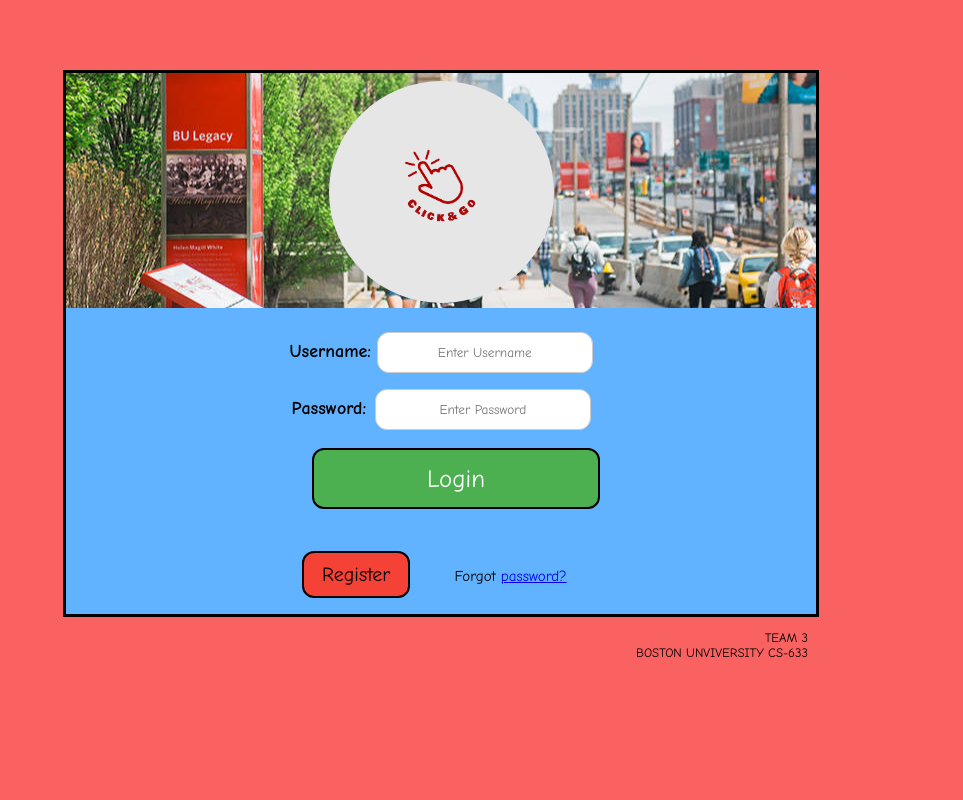
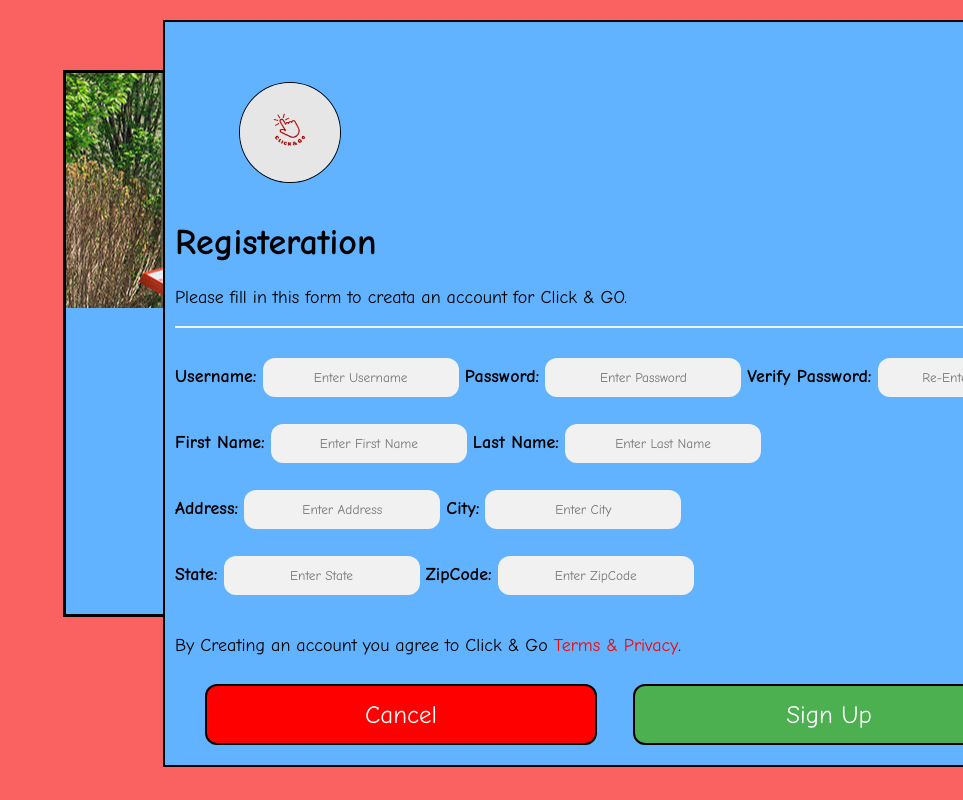
Before and after one commit to papatel12/-Ecommerce, a plain HTML site: page login.html in a window 1280 px wide. Both pictures are taken after a click on the button "Register". Shown: the top 800 px of the page, without its empty margins (317-1280 px from the left). Drawn offline with Linux system fonts and the light colour scheme.

Commit message:
Add files via upload

```diff
--- a/login.html
+++ b/login.html
@@ -8,6 +8,9 @@
 	<meta name="description" content="An easy-to-use e-commerce website for BU students" />
 	<!-- Links css to the HTML -->
 	<link rel="stylesheet" href="login.css" type="text/css" />
+	<link rel="stylesheet" href="register.css" type="text/css" />
+
+<!-- JavaScript hard-coded to test the sign-up
 	<script>
 		function check(form)
 		{
@@ -21,6 +24,7 @@
 			}
 		}
 	</script>
+-->
 	</head>
 	<body>
 
@@ -30,21 +34,84 @@
 			</div>
 
 			<div class="container">
-				<label for="uname"><b>Username:</b></label>
+				<label for="uname"><b>Username</b></label>
 				<input type="text"  name="user" placeholder="Enter Username" name="uname" required>
 			    </br>
 				<label for="psw"><b>Password:</b></label>
 				<input type="password" name="password" placeholder="Enter Password" name="psw" required>
 			    </br>
-				<button type="submit" onClick="check(this.form);" value="Login" name="Enter">Login</button>
+				<!--<button type="submit" onClick="check(this.form);" value="Login" name="Enter">Login</button> -->
+				<button type="submit" value="Login" name="Enter">Login</button>
 			</div>
 
 			<div class="container" style="background-color: rgb(98, 179, 255);">
-				<button type="button" class="registerbtn">Register</button>
+				<!--<button type="button" class="registerbtn">Register</button> -->
+				<button type="button" onclick="document.getElementById('id01').style.display='block'" class="registerbtn">Register</button>
 				<span class="psw" style="font-size: 15px;">Forgot <a href="#">password?</a></span>
+			</div>
+
+			<!-- This is Registeration Form:
+				Within the login page, if you click on Register button, it pop-up Register Form-->
+
+			<div id ="id01" class="modal">
+				<span onclick="document.getElementById('id01').style.display='none'" class="close" title="Close Modal">&times;</span>
+				<span class= image>
+						<img src="Logo_File.png" alt="go" class="logo">
+				</span>
+				<form class="modal-content">
+					<div class="modalCont">
+						<h1>Registeration</h1>
+						<p>Please fill in this form to creata an account for Click & GO.</p>
+						<hr>
+						<label for="username"><b>Username:</b></label>
+						<input  type="text" placeholder="Enter Username" name="username" required>
+
+						<label for="psw"><b>Password:</b></label>
+						<input  type="password" placeholder="Enter Password" name="psw" required>
+
+						<label for="psw-repeat"><b>Verify Password:</b></label>
+						<input  type="password" placeholder="Re-Enter Password" name="psw-repeat" required>
+						<br>
+
+						<label for="fname"><b>First Name:</b></label>
+						<input  type="text" placeholder="Enter First Name" name="fname" required>
+
+						<label for="lname"><b>Last Name:</b></label>
+						<input  type="text" placeholder="Enter Last Name" name="lname" required>
+						<br>
+
+						<label for="address"><b>Address:</b></label>
+						<input  type="text" placeholder="Enter Address" name="address" required>
+
+						<label for="city"><b>City:</b></label>
+						<input  type="text" placeholder="Enter City" name="city" required>
+						<br>
+
+						<label for="state"><b>State:</b></label>
+						<input  type="text" placeholder="Enter State" name="state" required>
+
+						<label for="zip"><b>ZipCode:</b></label>
+						<input  type="text" placeholder="Enter ZipCode" name="zip" required>
+
+						<p>By Creating an account you agree to Click & Go <a style="color:red">Terms & Privacy</a>.</p>
+
+						<div class="clearfix">
+							<button type="button" onclick="document.getElementById('id01').style.display='none'" class="cancelbtn">Cancel</button>
+							<button type="submit" class="signupbtn">Sign Up</button>
+						</div>
+					</div>
+				</form>
 			</div>
 		</form>
 
+		<script>
+			var modal = document.getElementById('id01');
+			window.onclick = function(event){
+				if (event.target == modal){
+					modal.style.display="none";
+				}
+			}
+		</script>
 
 		<div id="footer">
 			<p>
--- /dev/null
+++ b/register.css
@@ -0,0 +1,98 @@
+.logo {
+    width: 10%;
+    border-radius: 50%;
+    margin-top: 1%;
+    border: 1px solid black;
+    margin-right: 750px;
+  }
+
+.image{
+    width: 90%;
+}
+.cancelbtn{
+    background-color: red;
+    color: white;
+    padding: 14px 20px;
+    margin: 10px 0;
+    margin-left: 30px;
+    border: 2px solid black;
+    border-radius: 12px;
+    cursor: pointer;
+    width: 40%;
+    font-size: 25px;
+}
+
+.modalCont{
+    padding: 10px;
+    text-align: left;
+    font-size: 18px;
+}
+
+
+
+.modalCont input[type=text], .modalCont input[type=password]{
+    width: 20%;
+    padding: 12px 20px;
+    margin: 5px 0 22px 0;
+    display: inline-block;
+    border: none;
+    background: #f1f1f1;
+}
+
+.modalCont input[type=text]:focus, .modalCont input[type=password]:focus{
+    background-color: #ddd;
+    outline: none;
+}
+
+
+.modal{
+    display: none;
+    position: absolute;
+    z-index: 1;
+    left: 480px;
+    top: 20px;
+    width: 1000px;
+    overflow: auto;
+    background-color:  rgb(98, 179, 255);
+    padding-top: 50px;
+    border: 2px solid black;
+
+}
+
+.modal-content{
+    background-color: #fefefe;
+    margin: 5% auto 15% auto;
+    border: 1px solid #888;
+    width: 80%;
+}
+
+hr{
+    border: 1px solid #f1f1f1;
+    margin-bottom: 25px;
+}
+
+.close{
+    position: absolute;
+    right: 35px;
+    top: 15px;
+    font-size: 40px;
+    font-weight: bold;
+    color: #f1f1f1;
+}
+
+.close:hover, .close:focus{
+    color: #f44336;
+    cursor: pointer;
+}
+
+.clearfix::after {
+    content: "";
+    clear: both;
+    display: table;
+}
+
+@media screen and (max-width: 300px) {
+    .cancelbtn, .signupbtn {
+       width: 100%;
+    }
+}
```
